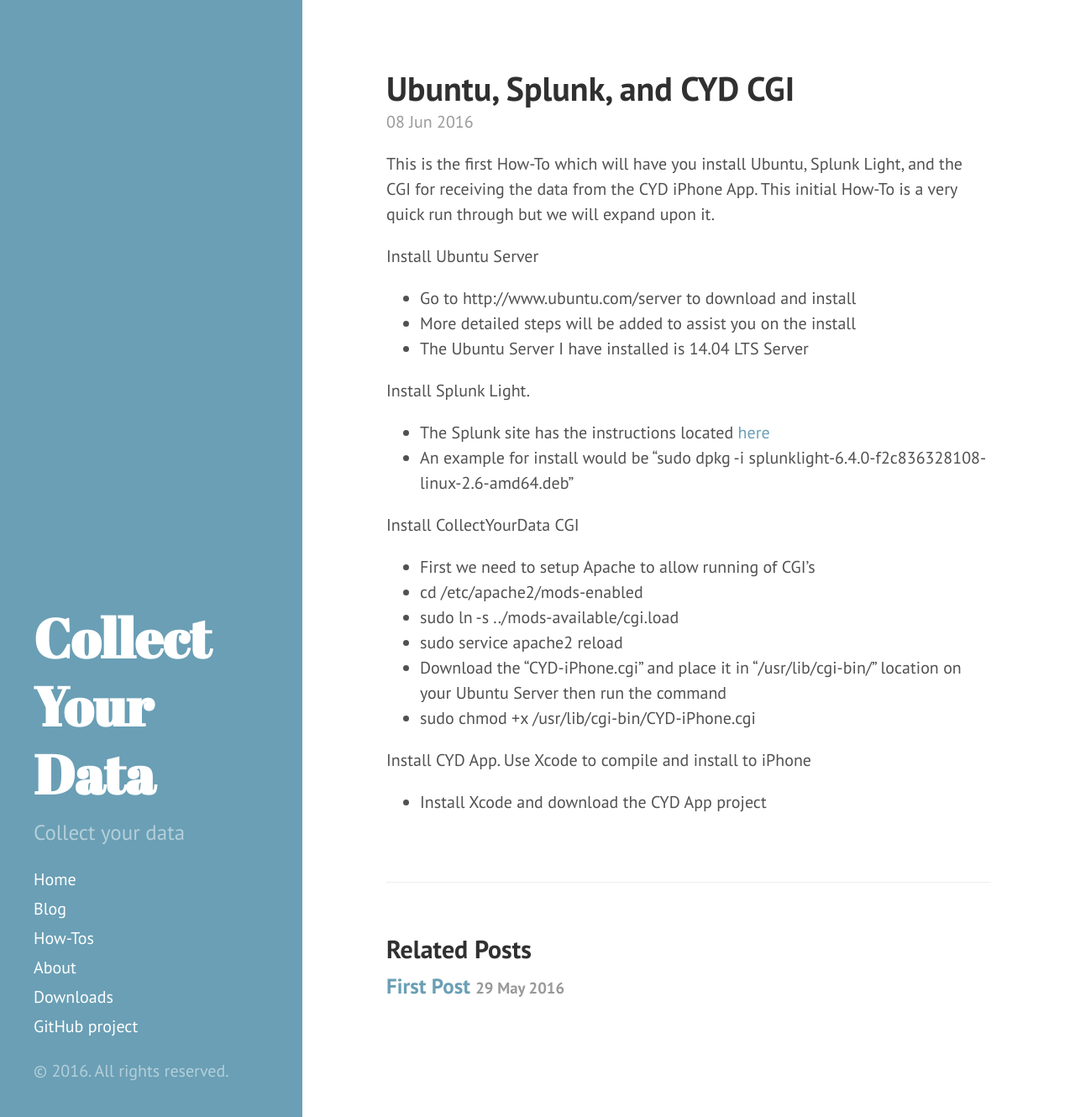
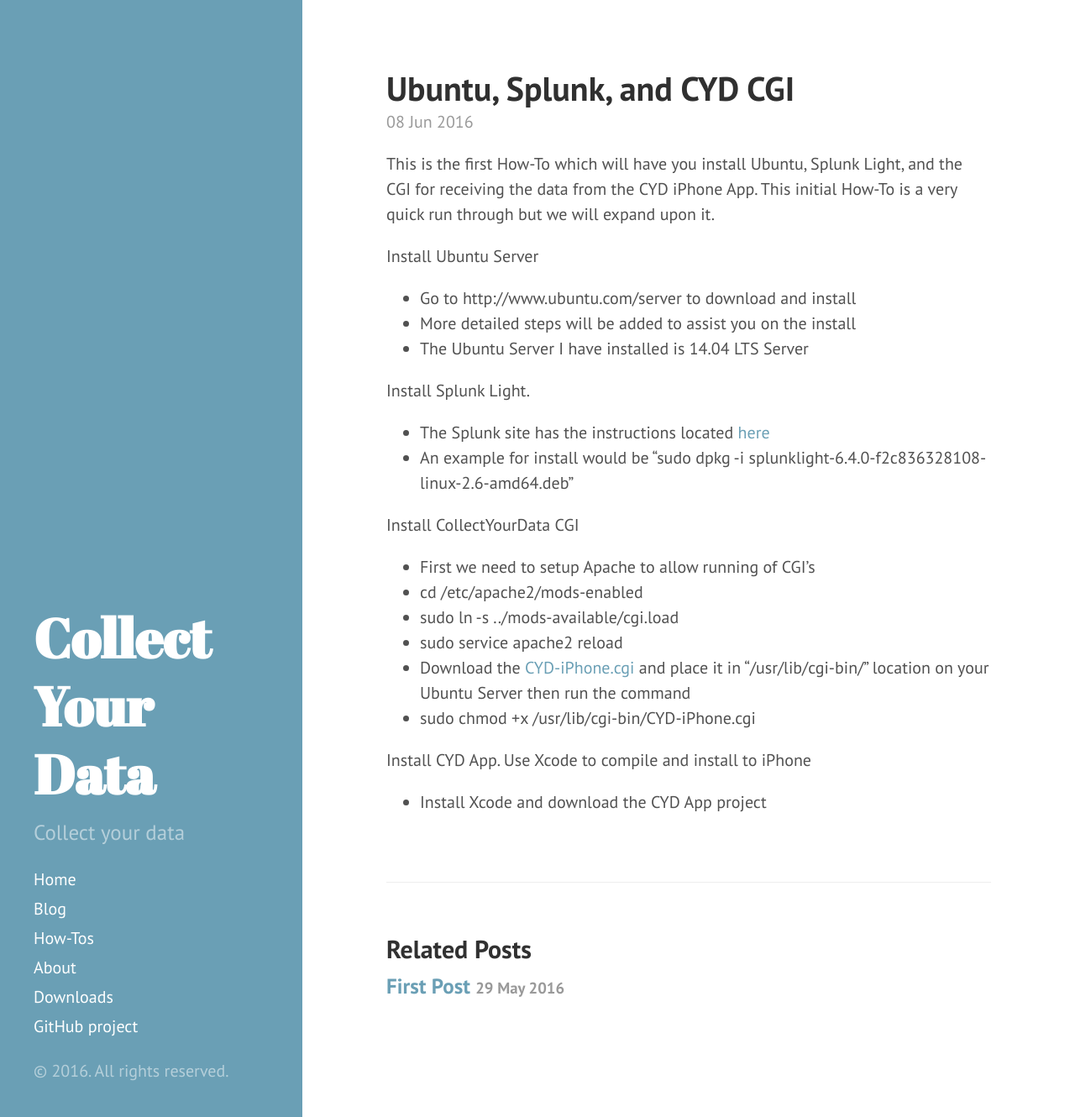
Before and after one commit to collectyourdata/collectyourdata.github.io, a Jekyll site: the page built from _posts/howtos/2016-06-08-first-howto.md, in a window 1280 px wide and 1330 px high. Shown: the whole window at 84% size. Built offline with Jekyll 4.4.1, drawn with Linux system fonts in a browser that asks for light colours; part of the change alters nothing that is shown.

```diff
--- a/_posts/howtos/2016-06-08-first-howto.md
+++ b/_posts/howtos/2016-06-08-first-howto.md
@@ -20,7 +20,7 @@ Install CollectYourData CGI
 - cd /etc/apache2/mods-enabled
 - sudo ln -s ../mods-available/cgi.load
 - sudo service apache2 reload
-- Download the "CYD-iPhone.cgi" and place it in "/usr/lib/cgi-bin/" location on your Ubuntu Server then run the command
+- Download the <a href="https://github.com/collectyourdata/CYD-iPhone-CGI">CYD-iPhone.cgi</a> and place it in "/usr/lib/cgi-bin/" location on your Ubuntu Server then run the command
 - sudo chmod +x /usr/lib/cgi-bin/CYD-iPhone.cgi
 
 Install CYD App. Use Xcode to compile and install to iPhone
```
